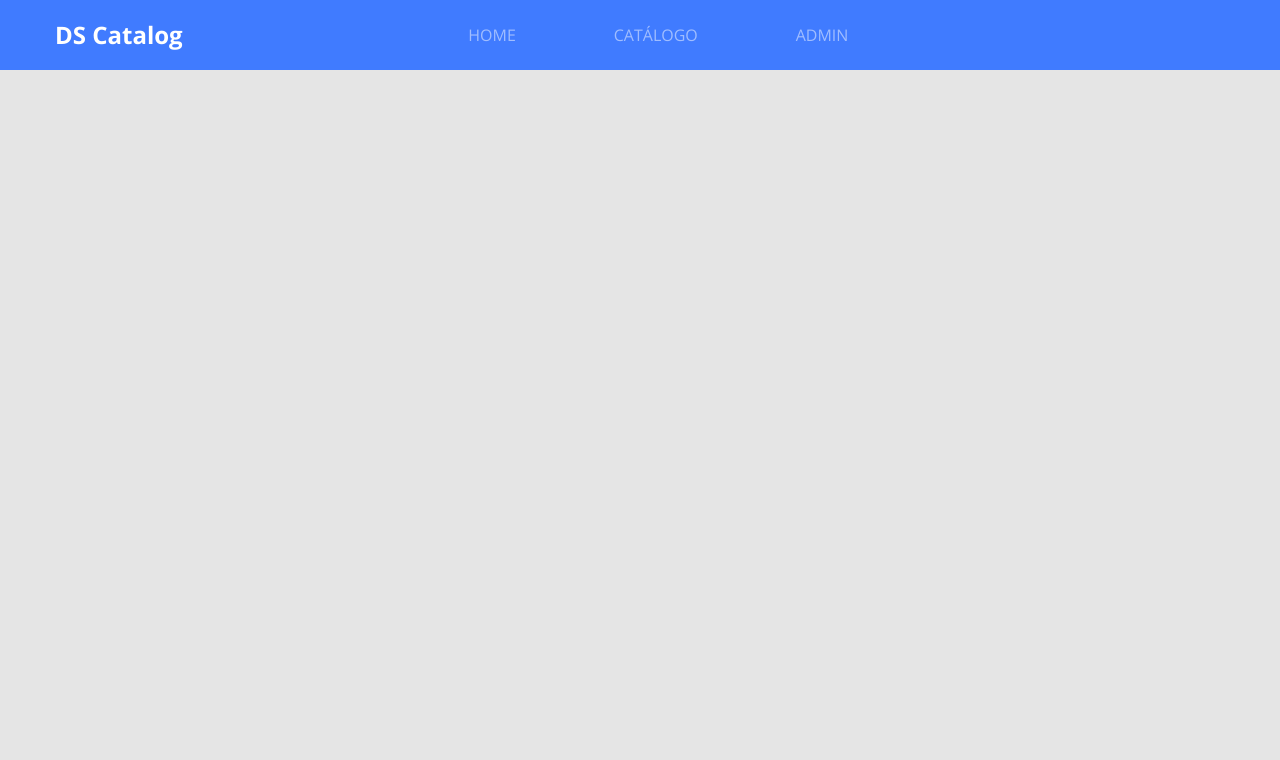
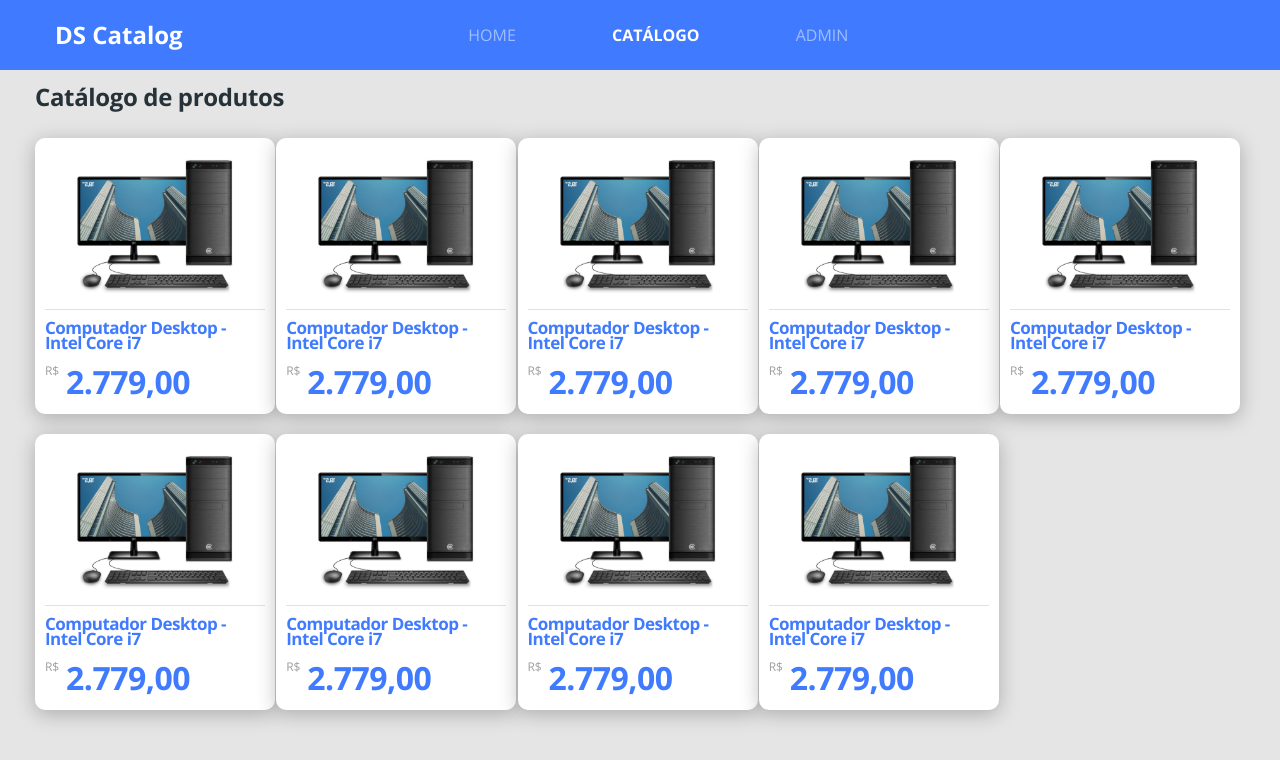
Before and after one commit to JoelMaciel/dscatalog-bootcamp-devsuperior, a React (Create React App) app in the folder front-web/: page /products in a window 1280 px wide. Shown: the top 760 px of the page. Built offline with nearby package versions, Linux system fonts and the light colour scheme.

Commit message:
create routes

```diff
--- a/front-web/src/Routes.tsx
+++ b/front-web/src/Routes.tsx
@@ -3,6 +3,7 @@
 import NavBar from './core/components/NavBar';
 import Admin from './pages/Admin';
 import Catalog from './pages/Catalog';
+import ProductDetails from './pages/Catalog/components/ProductDetails';
 import Home from './pages/Home';
 
 const Routes = () =>(
@@ -12,8 +13,11 @@
             <Route path="/" exact>
                 <Home />
             </Route>
-            <Route path="/catalog">
+            <Route path="/products" exact>
                 <Catalog />
+            </Route>
+            <Route path="/products/:ProductId">
+                <ProductDetails />
             </Route>
             <Route path="/admin">
                 <Admin />
--- a/front-web/src/core/components/NavBar/index.tsx
+++ b/front-web/src/core/components/NavBar/index.tsx
@@ -17,7 +17,7 @@
                    </NavLink>
                 </li>
                 <li>
-                    <NavLink to="/catalog" activeClassName="active">
+                    <NavLink to="/products" activeClassName="active">
                         CATÁLOGO
             </NavLink>
                 </li>
--- a/front-web/src/pages/Catalog/components/ProductCard/styles.scss
+++ b/front-web/src/pages/Catalog/components/ProductCard/styles.scss
@@ -1,20 +1,20 @@
 .product-card {
 
-    padding: 8px 18px 10px 10px;
+    padding: 8px 10px 10px 10px;
     text-align: center;
 }
 
 .product-info {
     border-top: 1px solid #E1E1E1;
     text-align: left;
-    padding-top: 5px;
-    margin-top: 6px;
+    padding-top: 10px;
+    margin-top: 5px;
 }
 
 .product-name {
-    font-size: 12px;
+    font-size: 17px;
     line-height: 15px;
-    letter-spacing: -0.015em;
+    letter-spacing: -0.030em;
 }
 
 .product-price-container {
--- /dev/null
+++ b/front-web/src/pages/Catalog/components/ProductDetails/index.tsx
@@ -0,0 +1,21 @@
+import React from 'react';
+import { useParams } from 'react-router-dom';
+import './styles.scss'
+
+type ParamsType = {
+    productId: string;
+}
+
+const ProductDetails =() =>{
+    const {productId} = useParams<ParamsType>();
+    console.log(productId);
+return(
+    <div className="product-details-container">
+        <h1>Product details</h1>
+    </div>
+
+);
+
+};
+
+export default ProductDetails;
--- a/front-web/src/pages/Catalog/index.tsx
+++ b/front-web/src/pages/Catalog/index.tsx
@@ -1,4 +1,5 @@
 import React from  'react';
+import {Link} from 'react-router-dom';
 import ProductCard from './components/ProductCard';
 import './styles.scss'
 
@@ -8,15 +9,15 @@
             Catálogo de produtos
             </h1>
             <div className="catalog-products">
-                <ProductCard/>
-                <ProductCard/>
-                <ProductCard/>
-                <ProductCard/>
-                <ProductCard/>
-                <ProductCard/>
-                <ProductCard/>
-                <ProductCard/>
-                <ProductCard/>
+                <Link to="/products/1"><ProductCard/></Link>
+                <Link to="/products/2"><ProductCard/></Link>
+                <Link to="/products/3"><ProductCard/></Link>
+                <Link to="/products/4"><ProductCard/></Link>
+                <Link to="/products/5"><ProductCard/></Link>
+                <Link to="/products/6"><ProductCard/></Link>
+                <Link to="/products/7"><ProductCard/></Link>
+                <Link to="/products/8"><ProductCard/></Link>
+                <Link to="/products/9"><ProductCard/></Link>
             </div>
     </div>
 );
--- a/front-web/src/pages/Home/index.tsx
+++ b/front-web/src/pages/Home/index.tsx
@@ -4,7 +4,7 @@
 import { Link } from 'react-router-dom';
 import './style.scss';
 
-const home = () => (
+const Home = () => (
     <div className="home-container">
         <div className="row home-content card-base border-radius-20">
          <div className="col-6 ">
@@ -14,7 +14,7 @@
             <p className="text-subtitle">
                 Ajudaremos você a encontrar os melhores <br/> produtos disponíveis no mercado
             </p>
-            <Link to="/catalog">
+            <Link to="/products">
               <Buttonicon text="inicie agora a sua busca" />
             </Link>
         </div>
@@ -25,4 +25,4 @@
     </div>
 );
 
-export default home;
+export default Home;
```
Also changed, not shown: front-web/src/pages/Catalog/components/ProductDetails/styles.scss (added), 1 other file (tests, documents, lock files or other folders).
